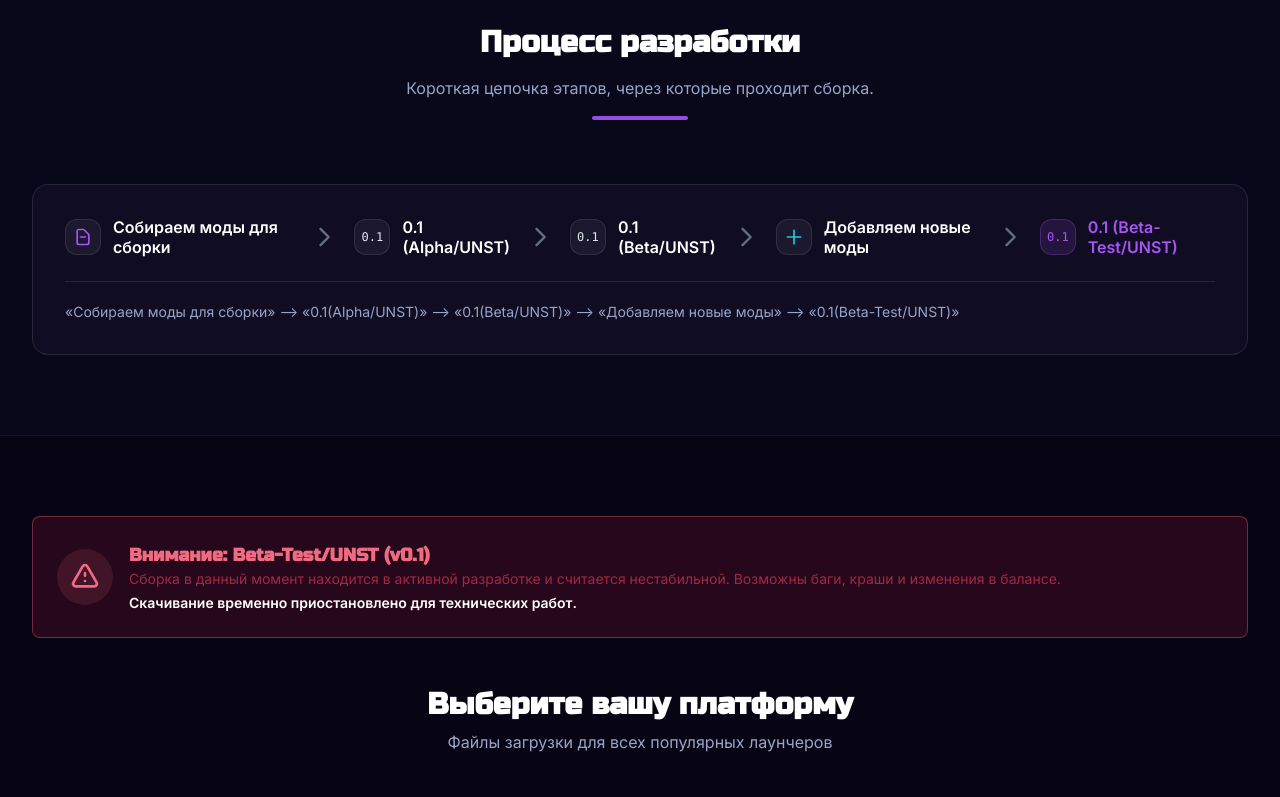
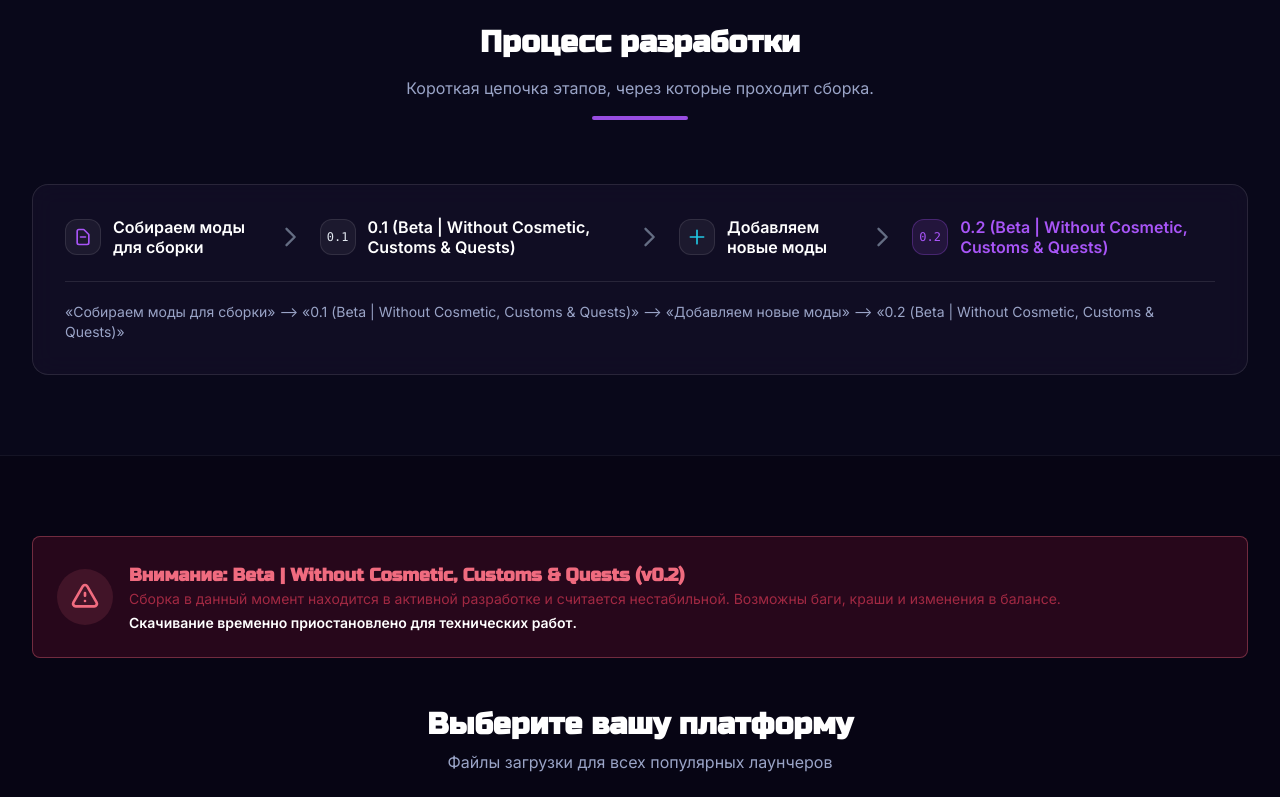
Before and after one commit to GoShadowS/Create-Uncharted-Site, a plain HTML site: page index.html in a window 1280 px wide. Shown: the part 2000-2797 px from the top of the page. Drawn offline with nearby package versions, Linux system fonts and the light colour scheme.

Commit message:
Update index.html

```diff
--- a/index.html
+++ b/index.html
@@ -8,7 +8,7 @@
     <meta name="viewport" content="width=device-width, initial-scale=1.0">
     <meta name="theme-color" content="#070514">
     <title>Create: Uncharted — Узнай о себе то, что никогда... и не знал?</title>
-    <meta name="description" content="Официальный сайт сборки Create: Uncharted (1.20.1). Сюжетный модпак вокруг Create с квестами (FTB Quests). Версия 0.1 (Beta-Test/UNST) уже доступна для ознакомления!">
+    <meta name="description" content="Официальный сайт сборки Create: Uncharted (1.20.1). Сюжетный модпак вокруг Create с квестами (FTB Quests). Версия 0.2 (Beta | Without Cosmetic, Customs & Quests) уже доступна для ознакомления!">
     <meta name="keywords" content="Minecraft, Create Mod, Modpack, Uncharted, 1.20.1, Майнкрафт сборка, Индустриальная сборка">
 
     <script src="https://cdn.jsdelivr.net/npm/@tailwindcss/browser@4"></script>
@@ -333,8 +333,8 @@
 
         <div class="relative z-10 max-w-7xl mx-auto px-4 sm:px-6 lg:px-8 text-center">
             <span class="inline-block py-1 px-3 rounded-full bg-amber-500/10 text-amber-500 text-sm font-semibold mb-6 border border-amber-500/20">
-                <span data-lang="ru">Версия 0.1 (Beta-Test/UNST)</span>
-                <span data-lang="en" class="hidden">Version 0.1 (Beta-Test/UNST)</span>
+                <span data-lang="ru">Версия 0.2 (Beta | Without Cosmetic, Customs & Quests)</span>
+                <span data-lang="en" class="hidden">Version 0.2 (Beta | Without Cosmetic, Customs & Quests)</span>
             </span>
             <h1 class="text-2xl sm:text-3xl md:text-5xl lg:text-6xl font-extrabold text-white tracking-tight mb-6 leading-tight">
                 <span class="text-transparent bg-clip-text bg-gradient-to-r from-fuchsia-400 via-violet-400 to-cyan-300">
@@ -404,7 +404,7 @@
                     </ul>
 
                     <div class="mt-8 pt-6 border-t border-white/10 flex flex-col sm:flex-row gap-4">
-                        <a href="https://www.mediafire.com/file/xm2p0moipsoz327/Create+Uncharted+(1).txt/file" target="_blank" rel="noopener noreferrer" class="flex items-center justify-center gap-2 px-4 py-2 rounded-lg bg-white/5 hover:bg-white/10 text-sm text-gray-300 hover:text-white transition border border-white/10 group">
+                        <a href="assets/mod-list.txt" download="Create-Uncharted-Mod-List.txt" class="flex items-center justify-center gap-2 px-4 py-2 rounded-lg bg-white/5 hover:bg-white/10 text-sm text-gray-300 hover:text-white transition border border-white/10 group">
                             <svg class="w-4 h-4 opacity-70 group-hover:opacity-100 transition" fill="none" stroke="currentColor" viewBox="0 0 24 24" aria-hidden="true"><path stroke-linecap="round" stroke-linejoin="round" stroke-width="2" d="M9 12h6m-6 4h6m2 5H7a2 2 0 01-2-2V5a2 2 0 012-2h5.586a1 1 0 01.707.293l5.414 5.414a1 1 0 01.293.707V19a2 2 0 01-2 2z"></path></svg>
                             <span data-lang="ru">Список модов (TXT)</span>
                             <span data-lang="en" class="hidden">Mod List (TXT)</span>
@@ -575,20 +575,7 @@
                             <span class="text-xs font-mono text-slate-200">0.1</span>
                         </div>
                         <div class="leading-tight">
-                            <div class="text-white font-semibold">0.1 (Alpha/UNST)</div>
-                        </div>
-                    </div>
-
-                    <div class="hidden lg:flex items-center text-slate-500" aria-hidden="true">
-                        <svg class="w-7 h-7" fill="none" stroke="currentColor" viewBox="0 0 24 24"><path stroke-linecap="round" stroke-linejoin="round" stroke-width="2" d="M9 5l7 7-7 7"/></svg>
-                    </div>
-
-                    <div class="flex items-center gap-3">
-                        <div class="w-9 h-9 rounded-xl bg-white/5 border border-white/10 flex items-center justify-center shrink-0">
-                            <span class="text-xs font-mono text-slate-200">0.1</span>
-                        </div>
-                        <div class="leading-tight">
-                            <div class="text-white font-semibold">0.1 (Beta/UNST)</div>
+                            <div class="text-white font-semibold">0.1 (Beta | Without Cosmetic, Customs & Quests)</div>
                         </div>
                     </div>
 
@@ -616,17 +603,17 @@
 
                     <div class="flex items-center gap-3">
                         <div class="w-9 h-9 rounded-xl bg-amber-500/10 border border-amber-500/20 flex items-center justify-center shrink-0">
-                            <span class="text-xs font-mono text-amber-200">0.1</span>
+                            <span class="text-xs font-mono text-amber-200">0.2</span>
                         </div>
                         <div class="leading-tight">
-                            <div class="text-amber-200 font-semibold">0.1 (Beta-Test/UNST)</div>
+                            <div class="text-amber-200 font-semibold">0.2 (Beta | Without Cosmetic, Customs & Quests)</div>
                         </div>
                     </div>
                 </div>
 
                 <div class="mt-6 pt-5 border-t border-white/10 text-xs sm:text-sm text-gray-400">
-                    <span data-lang="ru">«Собираем моды для сборки» —&gt; «0.1(Alpha/UNST)» —&gt; «0.1(Beta/UNST)» —&gt; «Добавляем новые моды» —&gt; «0.1(Beta-Test/UNST)»</span>
-                    <span data-lang="en" class="hidden">“Collecting mods for the modpack” → “0.1 (Alpha/UNST)” → “0.1 (Beta/UNST)” → “Adding new mods” → “0.1 (Beta-Test/UNST)”</span>
+                    <span data-lang="ru">«Собираем моды для сборки» —&gt; «0.1 (Beta | Without Cosmetic, Customs & Quests)» —&gt; «Добавляем новые моды» —&gt; «0.2 (Beta | Without Cosmetic, Customs & Quests)»</span>
+                    <span data-lang="en" class="hidden">“Collecting mods for the modpack” → “0.1 (Beta | Without Cosmetic, Customs & Quests)” → “Adding new mods” → “0.2 (Beta | Without Cosmetic, Customs & Quests)”</span>
                 </div>
             </div>
         </div>
@@ -643,8 +630,8 @@
                 </div>
                 <div class="text-center sm:text-left">
                     <h3 class="text-base sm:text-lg font-bold text-orange-200">
-                        <span data-lang="ru">Внимание: Beta-Test/UNST (v0.1)</span>
-                        <span data-lang="en" class="hidden">Warning: Beta-Test/UNST (v0.1)</span>
+                        <span data-lang="ru">Внимание: Beta | Without Cosmetic, Customs & Quests (v0.2)</span>
+                        <span data-lang="en" class="hidden">Warning: Beta | Without Cosmetic, Customs & Quests (v0.2)</span>
                     </h3>
                     <p class="text-orange-100/70 text-xs sm:text-sm">
                         <span data-lang="ru">Сборка в данный момент находится в активной разработке и считается нестабильной. Возможны баги, краши и изменения в балансе.</span>
@@ -1025,7 +1012,7 @@
             const messageEl = document.getElementById('modal-message');
 
             const textRu = `
-                Сборка <span class="font-bold text-amber-400">Create: Uncharted (v0.1)</span> находится в стадии <span class="font-semibold">Beta-Test/UNST</span>.
+                Сборка <span class="font-bold text-amber-400">Create: Uncharted (v0.2)</span> находится в стадии <span class="font-semibold">Beta | Without Cosmetic, Customs &amp; Quests</span>.
                 <br><br>
                 Скачивание файла <span class="font-mono bg-black/30 px-1 rounded text-orange-300">${filename}</span> временно отключено администратором во избежание критических ошибок.
                 <br><br>
@@ -1037,7 +1024,7 @@
             `;
 
             const textEn = `
-                Modpack <span class="font-bold text-amber-400">Create: Uncharted (v0.1)</span> is in <span class="font-semibold">Beta-Test/UNST</span> stage.
+                Modpack <span class="font-bold text-amber-400">Create: Uncharted (v0.2)</span> is in <span class="font-semibold">Beta | Without Cosmetic, Customs &amp; Quests</span> stage.
                 <br><br>
                 Downloading file <span class="font-mono bg-black/30 px-1 rounded text-orange-300">${filename}</span> is temporarily disabled by the administrator to avoid critical errors.
                 <br><br>
@@ -1276,4 +1263,4 @@
         }
     </script>
 </body>
-                            </html>
+                                </html>
```
